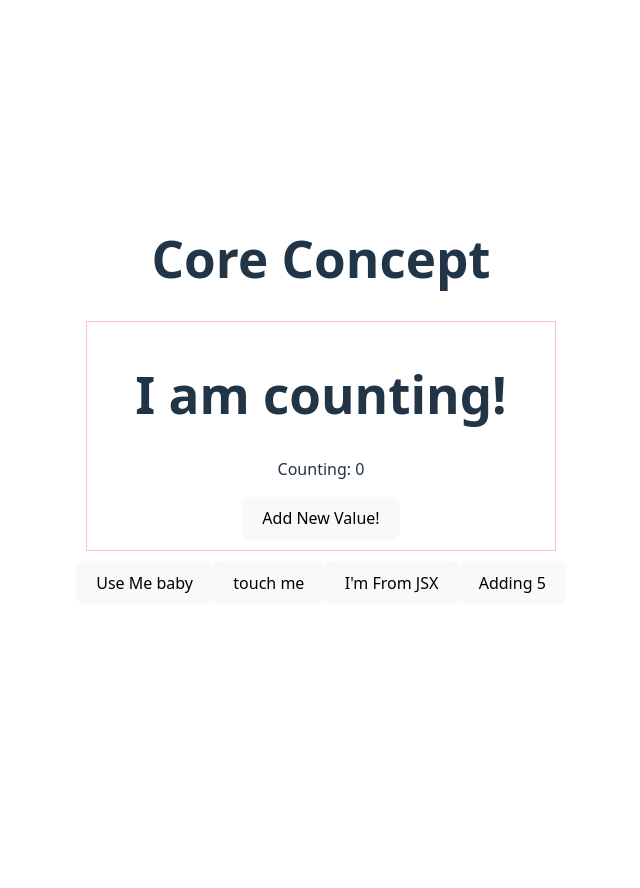
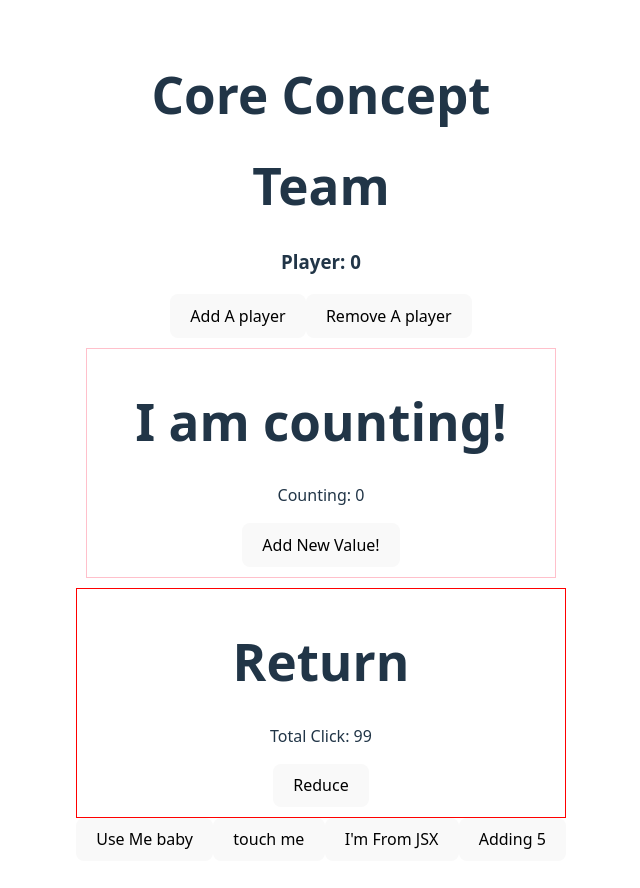
Before and after one commit to nurnewas/explore-react-core-concept, a React (Vite) app: page / in a window 1280 px wide. Shown: the top 888 px of the page, without its empty margins (319-959 px from the left). Before the commit the page ends 800 px from the top, so only its background shows below. Built offline with nearby package versions, Linux system fonts and the light colour scheme.

Commit message:
now i can handel state (add and remove somethimg )

```diff
--- a/src/App.jsx
+++ b/src/App.jsx
@@ -1,5 +1,7 @@
 import "./App.css";
 import Country from "./country";
+import Reduce from "./Reduce";
+import Team from "./Team";
 
 function App() {
   //Hard coded Js
@@ -18,8 +20,13 @@ function App() {
   return (
     <>
       <h1>Core Concept </h1>
+      <Team />
       {/* /counter */}
       <Country />
+      <Reduce />
+      {/* /counter */}
+
+      {/* /use this many times */}
 
       <button onClick={handleClick}>Use Me baby</button>
       <button onClick={handleClick2}>touch me</button>
--- /dev/null
+++ b/src/Reduce.jsx
@@ -0,0 +1,18 @@
+import { useState } from "react";
+
+export default function Reduce() {
+  const [click, SetClick] = useState(99);
+
+  const handleClick = () => {
+    SetClick(click - 1);
+  };
+  return (
+    <>
+      <div style={{ border: "1px solid red", padding: "10px" }}>
+        <h1>Return</h1>
+        <p>Total Click: {click}</p>
+        <button onClick={handleClick}>Reduce</button>
+      </div>
+    </>
+  );
+}
--- /dev/null
+++ b/src/Team.jsx
@@ -0,0 +1,23 @@
+import { useState } from "react";
+
+// player Addition
+export default function Team() {
+  const [player, setPlayer] = useState(0);
+  const handelAddPlayer = () => {
+    setPlayer(player + 1);
+  };
+
+  // player Substraction
+  const handelRemovePlayer = () => {
+    setPlayer(player - 1);
+  };
+
+  return (
+    <>
+      <h1>Team</h1>
+      <h3>Player: {player}</h3>
+      <button onClick={handelAddPlayer}>Add A player</button>
+      <button onClick={handelRemovePlayer}>Remove A player</button>
+    </>
+  );
+}
```
